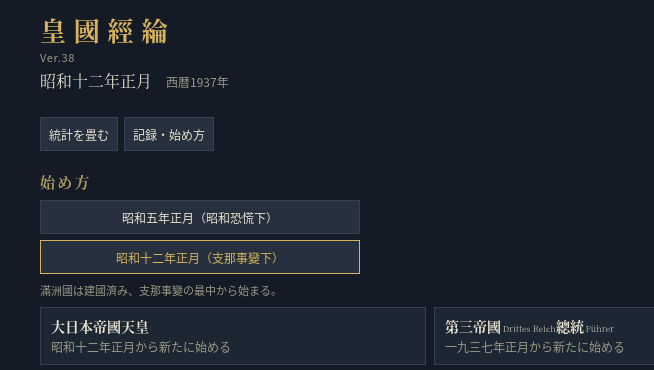
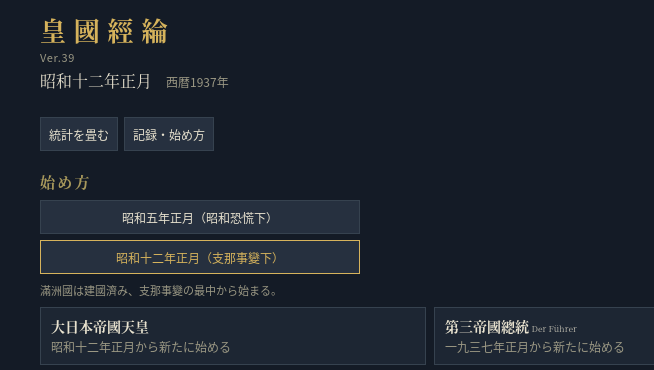
Before and after one commit to 25yfdzm45v-design/kokoku, a plain HTML site: page index.html in a window 1280 px wide. Shown: the top 370 px of the page, 210-864 px from the left. Drawn offline with Linux system fonts and the light colour scheme.

Commit message:
皇國經綸 Ver.39
Co-Authored-By: Claude Opus 5.5 <noreply@anthropic.com>
Claude-Session: https://claude.ai/code/session_01CEc5bPJeomxBAMsobUurEe

```diff
--- a/index.html
+++ b/index.html
@@ -1,5 +1,5 @@
 <!doctype html><html><head><meta charset=utf8><meta name=viewport content="width=device-width,initial-scale=1,viewport-fit=cover"><style>:root{color-scheme:light;box-sizing:border-box;padding-top:env(safe-area-inset-top,0px);padding-bottom:env(safe-area-inset-bottom,0px)}html{scroll-padding-top:env(safe-area-inset-top,0px)}body{margin:0;padding:0;font:14px -apple-system,BlinkMacSystemFont,sans-serif;background:#fff;color:#000}img{max-width:100%}[hidden]:not([hidden=until-found i]){display:none!important}</style><meta name="apple-mobile-web-app-capable" content="yes"><meta name="mobile-web-app-capable" content="yes"><meta name="apple-mobile-web-app-status-bar-style" content="black-translucent"><meta name="apple-mobile-web-app-title" content="皇國經綸"><meta name="theme-color" content="#181e2c"><link rel="manifest" href="manifest.webmanifest"><link rel="apple-touch-icon" href="apple-touch-icon.png"></head><body>
-<title>皇國經綸 Ver.38</title>
+<title>皇國經綸 Ver.39</title>
 <meta name="claude:viewport-fit-sides" content="cover">
 <style>
 /* 作戰室の机上：鐵紺の地に國防色の罫。金は見出し、朱は戰と裁可印にのみ使ふ */
@@ -85,7 +85,7 @@ body::before{content:"";position:fixed;inset:0 0 auto;height:env(safe-area-inset
 .ver{color:var(--mu);font-size:11px;letter-spacing:.06em}
 </style>
 <div class="w">
-<header><h1>皇國經綸</h1><small class="ver">Ver.38</small><div class="dt" id="dt"></div></header>
+<header><h1>皇國經綸</h1><small class="ver">Ver.39</small><div class="dt" id="dt"></div></header>
 <div class="wars" id="wars"></div><div class="fl"><button class="sm" id="stt" data-a="stt">統計を畳む</button><button class="sm" data-a="menu">記録・始め方</button></div>
 <div class="st" id="st"></div>
 <nav class="tb" id="tb"></nav>
@@ -379,7 +379,7 @@ qm=o=>{const q=NQ[o];return q?(q[0]+q[1]+q[2]+q[3])/240*(.9+q[6]/1000):1},srT=x=
 [['本','nai cho tai kar nan man kwa hkd thk sth chb hkr nri kin cgs shk kyu csm nsw bsu tyo'],['北','csm nsb esb bur kaz uzb kkp geo ajr abk arm smo kka enk tsb yak wsb cas taj kgz sue blr ukr mda crm dnb zap len krl vlg mrd vgr klm mar cvs tat cau nkh oss kbr cec dag url udm kom bsk'],['支','umo hok sha chu knn hkg jyu tib sin jxi tjn shd xuz whn csh mac hai cdu kmg yan'],['南','fin thi mal sgp bir sum jaw kal ran ind'],['歐','sar deu aut cze sud slk pol gal blt suo swe nor dnk bnl fra che ita spa por gbr hun rom mol dob buk trn bes yug cro bul grc tur mde egy lby rhr bay epr kbg sil pom sit sco sfr als nce'],['米','mex gua enz sal hon nic cos pan col ven crb ecu per bol chi par uru arg flk guy sur gfr bra']].forEach(([t,l])=>l.split(' ').forEach(x=>TH[x]=t));RD.forEach(d=>{if(!TH[d[0]])TH[d[0]]='洋'});
 NQ.zxl=[46,62,50,74,52,58,34,40,24,30];NQ.yxs=[42,58,50,68,38,60,26,38,22,28];NQ.lzj=[44,55,50,72,40,58,38,42,22,30];NQ.swn=[34,50,45,62,30,48,16,32,16,24];NQ.xbj=[30,44,40,55,28,45,30,30,18,22];NQ.ccp=[48,40,58,60,24,72,50,50,30,38];NQ.swe=[100,100,100,95,110,100,100,95,95,95];NQ.che=[100,105,100,100,110,105,95,95,95,100];NQ.prs=[95,90,95,90,85,95,90,90,80,85];NQ.tib=[80,75,80,80,75,95,80,70,70,75];
 const PLD={jp:{lb:'大日本帝國天皇',n:'大日本帝國',t:'天皇',h1:'皇國經綸',hm:'nai',core:['hkd','thk','chb','kin','cgs','kyu','csm','nsw'],sl:[['cn','支那'],['zxl','張學良'],['yxs','閻・馮'],['lzj','李宗仁'],['swn','西南軍閥'],['xbj','新疆'],['ccp','中國共産黨'],['su','魯西亞'],['us','米英']],wk:{zxl:'zxl',yxs:'yxs',lzj:'lzj',swn:'swn',xbj:'xbj',ccp:'ccp',cn:'cn',su:'su',us:'us',gb:'us',nl:'us',la:'us'},fr:['fr','th'],al:[]},
-de:{lb:'第三帝國總統',n:'第三帝國',t:'總統',h1:'第三帝國經綸',to:['歐','北','南','支','本','洋','米'],hm:'deu',core:['rhr','bay','epr','kbg','sil','pom'],ar:[160,45,130],imp:{oil:5,iron:6},sl:[['gb','英佛'],['su','魯西亞'],['us','米國'],['jp','大日本帝國'],['cn','支那'],['it','伊太利']],wk:{gb:'gb',fr:'gb',nl:'gb',pol:'gb',us:'us',la:'us',su:'su',jp:'jp',cn:'cn',it:'it'},fr:['nt'],al:['it'],rel:{gb:-10,fr:-20,su:-30,us:-10,jp:30,it:40,es:40,tr:20},g:'行動數は（勤勉＋俊敏）÷25。波蘭を攻めれば英佛と開戰する。羅馬尼亞の石油と瑞典の鐵が要。英佛と戰ふ間は交易が半減し、昭和十七年には米國が參戰する。魯西亞とは不可侵條約（關係50）を結べば背後を突かれにくい。'},
+de:{lb:'第三帝國總統',n:'第三帝國',t:'總統',h1:'帝國經綸',to:['歐','北','南','支','本','洋','米'],hm:'deu',core:['rhr','bay','epr','kbg','sil','pom'],ar:[160,45,130],imp:{oil:5,iron:6},sl:[['gb','英佛'],['su','魯西亞'],['us','米國'],['jp','大日本帝國'],['cn','支那'],['it','伊太利']],wk:{gb:'gb',fr:'gb',nl:'gb',pol:'gb',us:'us',la:'us',su:'su',jp:'jp',cn:'cn',it:'it'},fr:['nt'],al:['it'],rel:{gb:-10,fr:-20,su:-30,us:-10,jp:30,it:40,es:40,tr:20},g:'行動數は（勤勉＋俊敏）÷25。波蘭を攻めれば英佛と開戰する。羅馬尼亞の石油と瑞典の鐵が要。英佛と戰ふ間は交易が半減し、昭和十七年には米國が參戰する。魯西亞とは不可侵條約（關係50）を結べば背後を突かれにくい。'},
 su:{lb:'魯西亜(蘇聯)書記長',n:'魯西亞（蘇聯）',t:'書記長',h1:'蘇聯經綸',to:['北','歐','支','本','南','洋','米'],hm:'sue',core:['blr','ukr','kka','enk','tsb','wsb','cas','len','vlg','cau','url','nsb','esb','est','lat','blt','geo','arm','kaz','uzb','tat','bsk','cvs','mar','klm','dag','cec','crm','dnb','zap','vgr','mrd','udm','kbr','oss','nkh','kkp','abk','ajr','mda','krl','kom','yak','bur','kgz','taj'],ar:[220,40,120],sl:[['de','獨伊'],['jp','大日本帝國'],['cn','支那'],['gb','英佛'],['us','米國']],wk:{de:'de',it:'de',jp:'jp',cn:'cn',gb:'gb',fr:'gb',nl:'gb',us:'us',la:'us'},fr:['nt','pol'],al:['gb','us'],rel:{de:-30,jp:-30,gb:-10,fr:-10,us:0,tr:0,it:-20},g:'行動數は（勤勉＋俊敏）÷25。一九四一年夏、第三帝國が不意に侵攻してくる（不可侵條約で關係80以上なら避けられる）。日本も北進を狙ふ。一九四二年からは米國の援助物資が届く。波蘭・芬蘭・波羅的三國は宣戰なしで攻められる。'},
 us:{lb:'亞米利加合衆國大統領',n:'亞米利加合衆國',t:'大統領',h1:'合衆國經綸',to:['洋','米','本','南','支','歐','北'],hm:'NY',core:['AL','AZ','AR','CA','CO','CT','DE','DC','FL','GA','ID','IL','IN','IA','KS','KY','LA','ME','MD','MA','MI','MN','MS','MO','MT','NE','NV','NH','NJ','NM','NY','NC','ND','OH','OK','OR','PA','RI','SC','SD','TN','TX','UT','VT','VA','WA','WV','WI','WY','DC','alk','haw','phi','gum','hwb','nal'],ar:[70,130,70],sl:[['jp','大日本帝國'],['de','獨伊'],['su','魯西亞'],['cn','支那'],['gb','英佛']],wk:{jp:'jp',th:'jp',de:'de',it:'de',su:'su',cn:'cn',gb:'gb',fr:'gb',nl:'gb'},fr:['nt'],al:['gb','fr','nl','su'],rel:{jp:-20,de:-20,gb:40,fr:30,su:-10,it:-10,cn:30},g:'行動數は（勤勉＋俊敏）÷25。一九四一年冬、日本が眞珠灣を奇襲し、第三帝國も宣戰する（不可侵條約で避けられる）。工業力で押し勝つのが本筋。英本國を足場に歐州へ渡れる。'},
  gb:{lb:'大英帝國國王',n:'大英帝國',t:'國王',h1:'大英經綸',to:['歐','南','洋','米','本','支','北'],hm:'gbr',core:['can','aus','nzl','sco','wal','nir'],ar:[60,160,70],sl:[['de','獨伊'],['jp','大日本帝國'],['su','魯西亞'],['us','米國'],['cn','支那']],wk:{de:'de',it:'de',jp:'jp',th:'jp',su:'su',us:'us',la:'us',cn:'cn'},fr:['nt'],al:['fr','nl','pol','us'],rel:{de:-10,it:-10,jp:0,su:-20,us:60,fr:70,nl:60,cn:20,pol:50},g:'行動數は（勤勉＋俊敏）÷25。1939年秋、第三帝國が波蘭に侵攻し英國は參戰する。1940年に佛蘭西が降れば英本國は孤立し、本土航空戰が始まる（空軍60未滿だと工業が被害）。1941年冬、日本が馬來・香港を襲ひ、米國が參戰する。加奈陀・豪州・新慈蘭は自治領として忠誠を保つが、印度・緬甸・馬來・埃及などの植民地は年を追って獨立の氣運が高まる。支配が20を割ると獨立を宣言するので、同化と行政で支配を保て。'}};
@@ -396,7 +396,7 @@ const PF30={nai:64.45/70.6,csm:64.45/70.6,nsw:64.45/70.6,wal:.98,nir:.98,hkd:64.
 G30={jp:.59,us:1.04,de:.71,su:.93,gb:.97,fr:.94,it:.87,cn:.76,nl:.84,es:.66,th:.62,pt:.62,tr:1.2,swe:.69,che:.85,prs:.4,tib:.25,zxl:.76,yxs:.76,lzj:.76,swn:.76,xbj:.76,ccp:.76};
 function sc30(o,pl){o.sc=1930;o.y=1930;o.R.forEach(r=>{r.p*=PF30[r.id]??.93});const m=o.R.find(r=>r.id=='man');m.o='zxl';m.or='zxl';m.c=0;{const ya=o.R.find(r=>r.id=='yan');if(ya){ya.o='yxs';ya.or='yxs'}}o.war={};o.E.de=50;o.E.jp=80;o.E.cn=90;
  if(pl=='jp'){Object.assign(o,{ind:76,elec:520,army:85,navy:95,air:30,zai:1.5,stab:60,fund:90,mun:40});o.rel.de=60;o.rel.us=10;o.rel.gb=10;o.log=['昭和五年正月　昭和恐慌のさなか、御代を差配す']}
- else{const f={de:[.4,.35,.1],su:[.8,.6,.5],us:[.8,.85,.5],gb:[.8,.9,.5]}[pl];o.army=Math.round(o.army*f[0]);o.navy=Math.round(o.navy*f[1]);o.air=Math.round(o.air*f[2]);o.log=['一九三〇年正月　'+PLD[pl].n+'の'+PLD[pl].t+'として國を率ゐる']}}
+ else{const f={de:[.4,.35,.1],su:[.8,.6,.5],us:[.8,.85,.5],gb:[.8,.9,.5]}[pl];o.army=Math.round(o.army*f[0]);o.navy=Math.round(o.navy*f[1]);o.air=Math.round(o.air*f[2]);o.log=['一九三〇年正月　'+(pl=='de'?'獨逸國の黨首':PLD[pl].n+'の'+PLD[pl].t)+'として國を率ゐる']}}
 function story30(){if(S.sc!=1930)return;const v=S.ev,d=S.y*4+S.q,E=S.E;
  if(d<1939*4){E.de=Math.min(100,E.de+2);if(P!='jp'&&E.jp!=null)E.jp=Math.min(100,E.jp+1)}
  if(P=='de'&&!S.nzb&&d>=1933*4){lg('ヒトラー政權成る。第三帝國の始まり');nzB(S);lg('總統の下、民力各25上がり、大日本帝國との親密度100となる')}
@@ -450,7 +450,7 @@ function denMig(){const R=S.R,d={};R.forEach((r,i)=>{if(r.o==P&&r.p>0)d[i]=r.p/c
  mv.forEach(([i,j,x])=>{const a=R[i],b=R[j];if(!(x>0)||a.p<=x*2)return;const jr=a.p>0?Math.min(1,(a.jp||0)/a.p):0,loc=Math.max(1e-9,a.p-(a.jp||0)),ol=a.lo!=null?Math.min(1,a.lo/loc):0,xl=x*(1-jr);a.p-=x;a.jp=Math.max(0,(a.jp||0)-x*jr);if(a.lo!=null)a.lo=Math.max(0,a.lo-xl*ol);b.p+=x;b.jp=(b.jp||0)+x*jr;if(xl*ol>0)b.lo=(b.lo||0)+xl*ol})}
 function colMig(r,i){if(P!='jp'||r.ni||r.id==HM()||!(isC(i)||r.an))return;const loc=Math.max(0,r.p-(r.jp||0)),x=loc*.0005;if(x>0){r.p-=x;if(r.lo!=null)r.lo=Math.max(0,r.lo-x*r.lo/Math.max(1e-9,loc));toHome(x)}}
 const ns=(pl='jp',sc=1937)=>{const o=ns1(pl);if(pl=='jp')o.fund=90;if(sc==1930)sc30(o,pl);else nzB(o);o.ap=10+Math.floor((o.kin+o.shun)/25);o.oj=ojInit(o,pl,sc);o.oj0=o.oj;return o};
-const ns1=(pl='jp')=>{const o=ns0();o.E.jp=100;o.E.it=50;o.E.pol=60;if(pl=='jp')return o;const D=PLD[pl],q=NQ[pl];Object.assign(o,{pl,kin:q[0],nou:q[1],shun:q[2],ken:q[3],sav:q[4],fai:q[5],kyo:q[6],imi:q[7],inf:q[8],ika:q[9],zai:0,war:{},army:D.ar[0],navy:D.ar[1],air:D.ar[2],rel:{...D.rel},L:{},ind:null,log:['一九三七年正月　'+D.n+'の'+D.t+'として國を率ゐる']});o.R.forEach(r=>{if(r.o==pl)r.c=r.id==D.hm?100:D.core.includes(r.id)?90:70});o.ap=Math.floor((o.kin+o.shun)/25);return o};
+const ns1=(pl='jp')=>{const o=ns0();o.E.jp=100;o.E.it=50;o.E.pol=60;if(pl=='jp')return o;const D=PLD[pl],q=NQ[pl];Object.assign(o,{pl,kin:q[0],nou:q[1],shun:q[2],ken:q[3],sav:q[4],fai:q[5],kyo:q[6],imi:q[7],inf:q[8],ika:q[9],zai:0,war:{},army:D.ar[0],navy:D.ar[1],air:D.ar[2],rel:{...D.rel},L:{},ind:null,log:['一九三七年正月　'+(pl=='de'?'第三帝國總統':D.n+'の'+D.t)+'として國を率ゐる']});o.R.forEach(r=>{if(r.o==pl)r.c=r.id==D.hm?100:D.core.includes(r.id)?90:70});o.ap=Math.floor((o.kin+o.shun)/25);return o};
 /* 雲上保存：claude.ai で開いた時は、閲覧者ごとの非公開領域にも自動記録と記録枠を書く。ブラウザの保存が消えても續けられる */
 var CDB=null,CDu=null,cdQ={},cdBusy=0,cdT=0,CSL={},xm='';
 function cdRef(k){return CDB.doc('data/users/'+CDu+'/'+k)}
@@ -459,7 +459,7 @@ async function cdFl(){if(cdBusy||!CDB)return;cdBusy=1;let k;while((k=Object.keys
 function cdAdopt(j){const pv=S;try{S=JSON.parse(j)}catch(e){S=pv;return 0}mig();if(!S||S.v!==31){S=pv;return 0}fixR();P=S.pl||'jp';relFix();lqMig();rep=[];seen=S.log[0];had=true;try{localStorage.setItem(K,JSON.stringify(S))}catch(e){}return 1}
 const NZ=()=>{try{return !S||S.sc!=1930||S.y*4+(S.q||0)>=1933*4}catch(e){return true}};
 for(const M of [NN,ON])Object.defineProperty(M,'de',{get:()=>NZ()?'第三帝國':'獨逸',set(){},enumerable:true,configurable:true});
-Object.defineProperties(PLD.de,{n:{get:()=>NZ()?'第三帝國':'獨逸國',set(){},enumerable:true},t:{get:()=>NZ()?'總統':'大統領',set(){},enumerable:true},h1:{get:()=>NZ()?'第三帝國經綸':'獨逸經綸',set(){},enumerable:true},lb:{get:()=>{try{return scSel==1930?'獨逸大統領':'第三帝國總統'}catch(e){return '第三帝國總統'}},set(){},enumerable:true}});
+Object.defineProperties(PLD.de,{n:{get:()=>NZ()?'第三帝國':'獨逸國',set(){},enumerable:true},t:{get:()=>NZ()?'第三帝國總統':'黨首',set(){},enumerable:true},h1:{get:()=>'帝國經綸',set(){},enumerable:true},lb:{get:()=>{try{return scSel==1930?'獨逸黨首':'第三帝國總統'}catch(e){return '第三帝國總統'}},set(){},enumerable:true}});
 function nzB(o){if(o.pl!='de'||o.nzb)return;o.nzb=1;['kin','nou','shun','ken','sav','fai','kyo','imi','inf','ika'].forEach(k=>o[k]=Math.min(200,(o[k]||0)+25));o.rel.jp=100}
 let S;try{S=JSON.parse(localStorage.getItem(K))}catch(e){}
 function apMax(){return Math.floor((S.kin+S.shun)/25)}
@@ -1084,7 +1084,7 @@ ho:c=>`${P=='jp'?'':`<p class="p">${PS().g}</p>`}<p class="p"${P=='jp'?'':' hidd
 nen:()=>`<div class="fl"><button class="sm" data-a="back">前期の開始時に戻る</button></div><p class="p">${histNote()}</p><div class="log">${S.log.map(l=>`<div>${l}</div>`).join('')}</div><div><button class="sm" data-a="menu">記録・始め方</button></div>`};
 const TB=[['nai','内政'],['gun','軍事'],['han','版圖'],['adm','行政'],['shi','資源'],['ken','研究'],['gai','外交'],['ho','方針'],['nen','年表']];
 function rd(){tSync();$('h1').textContent=PS().h1;RD[ri('man')][1]=S.sc==1930&&!S.ev.mko&&rs('man').o!=P?'滿洲':'滿洲國';ON.jp=P=='jp'?'帝國':'大日本帝國';if(S.ind==null)plInit();const c=calc(),n=c.inc-c.upk-bondNet(),mx=apMax();
- $('#dt').innerHTML=mode=='menu'?`<span>${scSel==1930?'昭和五年正月':'昭和十二年正月'}</span><small>${scSel==1930?'西暦1930年':'西暦1937年'}</small>`:`<span>${ds()}</span><small>${P=='jp'?'西暦'+S.y+'年 ・ 聖壽 數へ'+kn(S.y-1900):PS().n+'の'+PS().t}</small>`;
+ $('#dt').innerHTML=mode=='menu'?`<span>${scSel==1930?'昭和五年正月':'昭和十二年正月'}</span><small>${scSel==1930?'西暦1930年':'西暦1937年'}</small>`:`<span>${ds()}</span><small>${P=='jp'?'西暦'+S.y+'年 ・ 聖壽 數へ'+kn(S.y-1900):(P=='de'&&NZ()?PS().t:PS().n+'の'+PS().t)}</small>`;
  const ws=PS().sl.map(x=>x[0]).filter(k=>S.war[k]);
  $('#wars').innerHTML=mode=='menu'?'':(ws.length?ws.map(k=>`<span class="chip">${S.offer[k]?'降伏申入れ':'交戰中'}・${SN(k)}</span>`).join(''):'<span class="chip k">平時</span>')+``+(S.emb?'<span class="chip">對日禁輸</span>':'')+(S.al.th?'<span class="chip k">日泰同盟</span>':'')+(S.al.ax?'<span class="chip k">三國同盟</span>':'')+(S.neu?'<span class="chip k">日魯中立</span>':'')+`<span class="chip k">國内總生産 第${kn(rkL(c).findIndex(x=>x[2])+1)}位</span><span class="chip k">民力 第${kn(Object.keys(NQ).filter(k=>k!=P&&mrq(NQ[k])>c.mr).length+1)}位</span>`;
  $('#st').innerHTML=`<div class="sl">${`<div class="srow">${cell('國力',f(c.gdp))+cell('國民總生産',f(c.gnp))+cell('國帑',yen(S.fund),(n>=0?'+':'−')+yen(Math.abs(n)),n<0)+cell('國課 /季',yen(c.inc))}</div>`+`<div class="srow">${cell('帝國人口 萬',f(c.pop*100))+cell(P=='jp'?'内地人口(內邦人) 萬':'本國人口 萬',f((P=='jp'?hmoJ():naiP())*100))+cell(P=='jp'?'外地人口(內邦人) 萬':'外地人口 萬',f(ojT()*100))+(P=='jp'?cell('在外邦人 萬',f(extT()*100)):'')}</div>`+`<div class="srow">${cell('食糧',f(S.food),sg(c.food-c.need),c.food<c.need)+cell('醫藥品',f(S.medi),sg(c.medP-c.medU),c.medP<c.medU)+cell('民心',f(S.stab),S.stab<30?'危險':null,1)+cell('民力',c.mr.toFixed(2))}</div>`+`<div class="srow">${cell('石油',f(S.oil),sg(c.oil-c.oilU),c.oil<c.oilU)+cell('石炭',f(S.coal),sg(c.coal-c.coalU),c.coal<c.coalU)+cell('瓦斯 毎季',c.gas.toFixed(1))+cell('鐵',f(S.iron),sg(c.iron-c.ironU),c.iron<c.ironU)}</div>`+`<div class="srow">${cell('武器彈藥',f(S.mun),sg(c.munP-c.munU),c.munP<c.munU)+cell('鈾',f(S.ura),c.ura?sg(c.ura):null)+cell('原子爆弾',f(S.bomb||0))+cell('電力',Math.round(c.eF*100)+'%',f(S.elec+c.gas*15)+'/'+f(c.elecD),c.eF<1)}</div>`}</div><div class="sr">${mrBars(c)}</div>`;
@@ -1115,10 +1115,10 @@ if(a&&a.j&&(a.t||0)>((S&&S.ts)||0)){if(cdAdopt(a.j)){if(mode=='menu'&&!fromGame)
 for(let i=1;i<=4;i++){const c=sn[i];let x=null;try{x=JSON.parse(localStorage.getItem(K+'s'+i))}catch(e){}if(c&&c.j&&(c.t||0)>=((x&&x.ts)||0))CSL['s'+i]=c.j;else if(x){x.ts=x.ts||1;const j=JSON.stringify(x);CSL['s'+i]=j;cdPut('s'+i,j)}}
 rd()}catch(e){}})();
 </script>
-<style>.dz{font-size:.6em;margin-left:.2em;opacity:.78;font-weight:normal;letter-spacing:0;white-space:nowrap}</style>
-<script>(()=>{const RX=/第三帝國|總統/g,DZ={'第三帝國':'Drittes Reich','總統':'Führer'},SK=new Set(['OPTION','SELECT','TEXTAREA','SCRIPT','STYLE','INPUT']),done=new WeakSet();
-function ok(n,root){if(done.has(n))return 2;const v=n.nodeValue;if(!v||!(v.includes('第三帝國')||v.includes('總統')))return 2;for(let p=n.parentNode;p;p=p.parentNode){if(SK.has(p.nodeName)||p instanceof SVGElement||(p.classList&&p.classList.contains('dz')))return 2;if(p===root)break}return 1}
+<style>.dz{font-size:.6em;margin:0 .3em 0 .3em;opacity:.78;font-weight:normal;letter-spacing:0;white-space:nowrap}</style>
+<script>(()=>{const RX=/第三帝國總統|帝國經綸|第三帝國|獨逸國の黨首|獨逸黨首|總統/g,DZ={'第三帝國總統':'Der Führer','帝國經綸':()=>{try{return S&&S.sc==1930&&S.y<1933?'Deutsches Reich Strategie':'Drittes Reich Strategie'}catch(e){return 'Drittes Reich Strategie'}},'第三帝國':'Drittes Reich','獨逸國の黨首':'Führer der NSDAP','獨逸黨首':'Führer der NSDAP','總統':'Der Führer'},SK=new Set(['OPTION','SELECT','TEXTAREA','SCRIPT','STYLE','INPUT']),done=new WeakSet();
+function ok(n,root){if(done.has(n))return 2;const v=n.nodeValue;if(!v||!/第三帝國|總統|帝國經綸|黨首/.test(v))return 2;for(let p=n.parentNode;p;p=p.parentNode){if(SK.has(p.nodeName)||p instanceof SVGElement||(p.classList&&p.classList.contains('dz')))return 2;if(p===root)break}return 1}
 function dz(root){if(!root||!root.ownerDocument)return;const tw=document.createTreeWalker(root,NodeFilter.SHOW_TEXT,{acceptNode:n=>ok(n,root)}),a=[];while(tw.nextNode())a.push(tw.currentNode);
-for(const n of a){const s=n.nodeValue,f=document.createDocumentFragment();let i=0;s.replace(RX,(m,o)=>{const t=document.createTextNode(s.slice(i,o+m.length));done.add(t);f.append(t);const e=document.createElement('small');e.className='dz';e.textContent=DZ[m];f.append(e);i=o+m.length;return m});const t=document.createTextNode(s.slice(i));done.add(t);f.append(t);n.replaceWith(f)}}
+for(const n of a){const s=n.nodeValue,f=document.createDocumentFragment();let i=0;s.replace(RX,(m,o)=>{const t=document.createTextNode(s.slice(i,o+m.length));done.add(t);f.append(t);const e=document.createElement('small');e.className='dz';e.textContent=typeof DZ[m]=='function'?DZ[m]():DZ[m];f.append(e);i=o+m.length;return m});const t=document.createTextNode(s.slice(i));done.add(t);f.append(t);n.replaceWith(f)}}
 new MutationObserver(ms=>{for(const m of ms)for(const n of m.addedNodes){if(n.nodeType===1){if(!(n.classList&&n.classList.contains('dz')))dz(n)}else if(n.nodeType===3&&!done.has(n)&&n.parentNode)dz(n.parentNode)}}).observe(document.body,{childList:true,subtree:true});dz(document.body)})();</script>
 <script>if('serviceWorker' in navigator&&(location.protocol==='https:'||location.hostname==='localhost')){addEventListener('load',()=>{navigator.serviceWorker.register('sw.js').catch(()=>{})})}</script></body></html>
--- a/sw.js
+++ b/sw.js
@@ -1,4 +1,4 @@
-const C='kokoku-c3e7c62f25',P='kokoku-',FC='gfonts',F=['./','index.html','manifest.webmanifest','icon-192.png','icon-512.png','apple-touch-icon.png'];
+const C='kokoku-77a6a5cbb6',P='kokoku-',FC='gfonts',F=['./','index.html','manifest.webmanifest','icon-192.png','icon-512.png','apple-touch-icon.png'];
 const S=new URL('./',self.location).href,SP=new URL(S).pathname,IDX=S+'index.html';
 self.addEventListener('install',e=>{e.waitUntil(caches.open(C).then(c=>c.addAll(F)).then(()=>self.skipWaiting()))});
 self.addEventListener('activate',e=>{e.waitUntil(caches.keys().then(ks=>Promise.all(ks.filter(k=>k.startsWith(P)&&k!==C).map(k=>caches.delete(k)))).then(()=>self.clients.claim()))});
```
